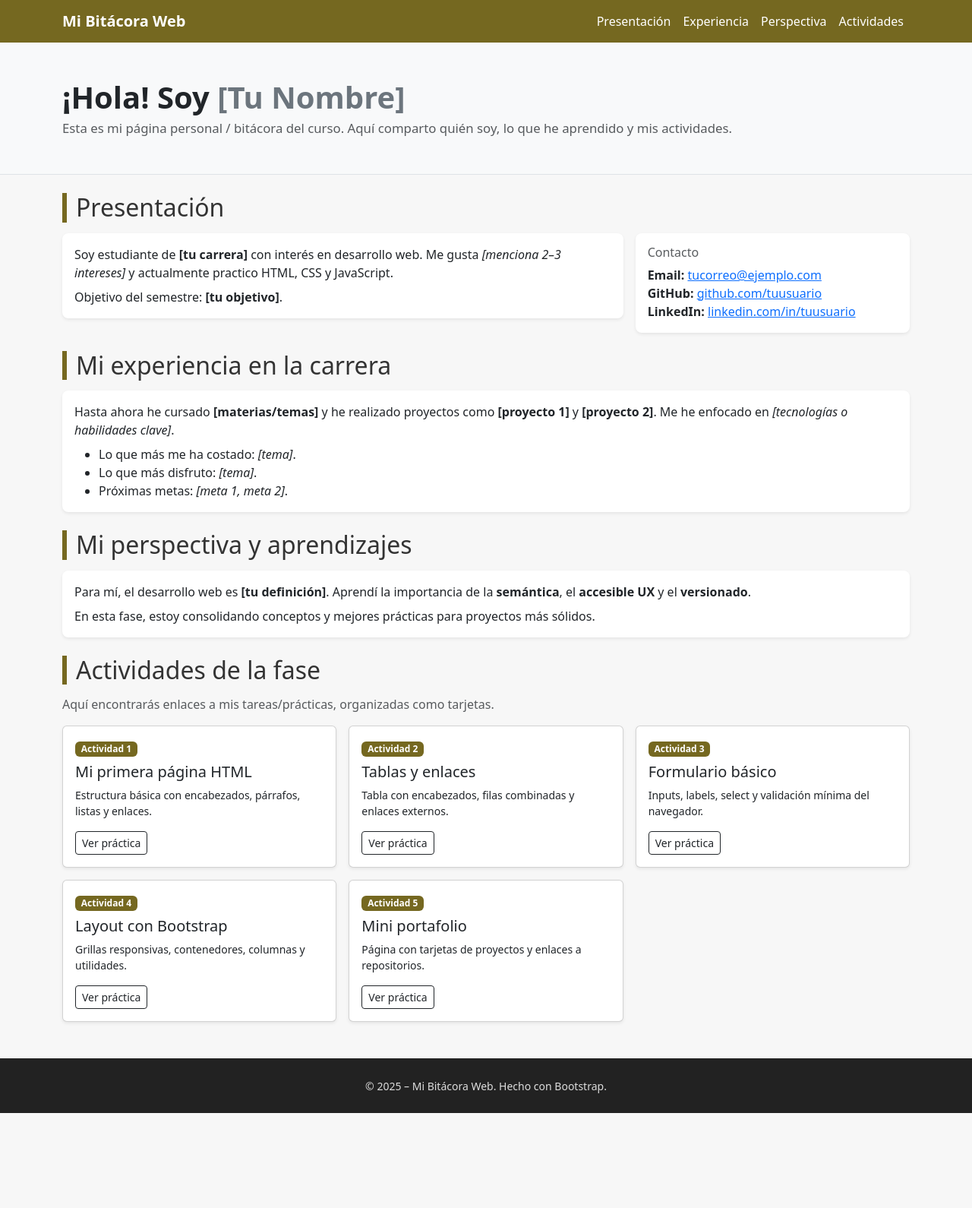
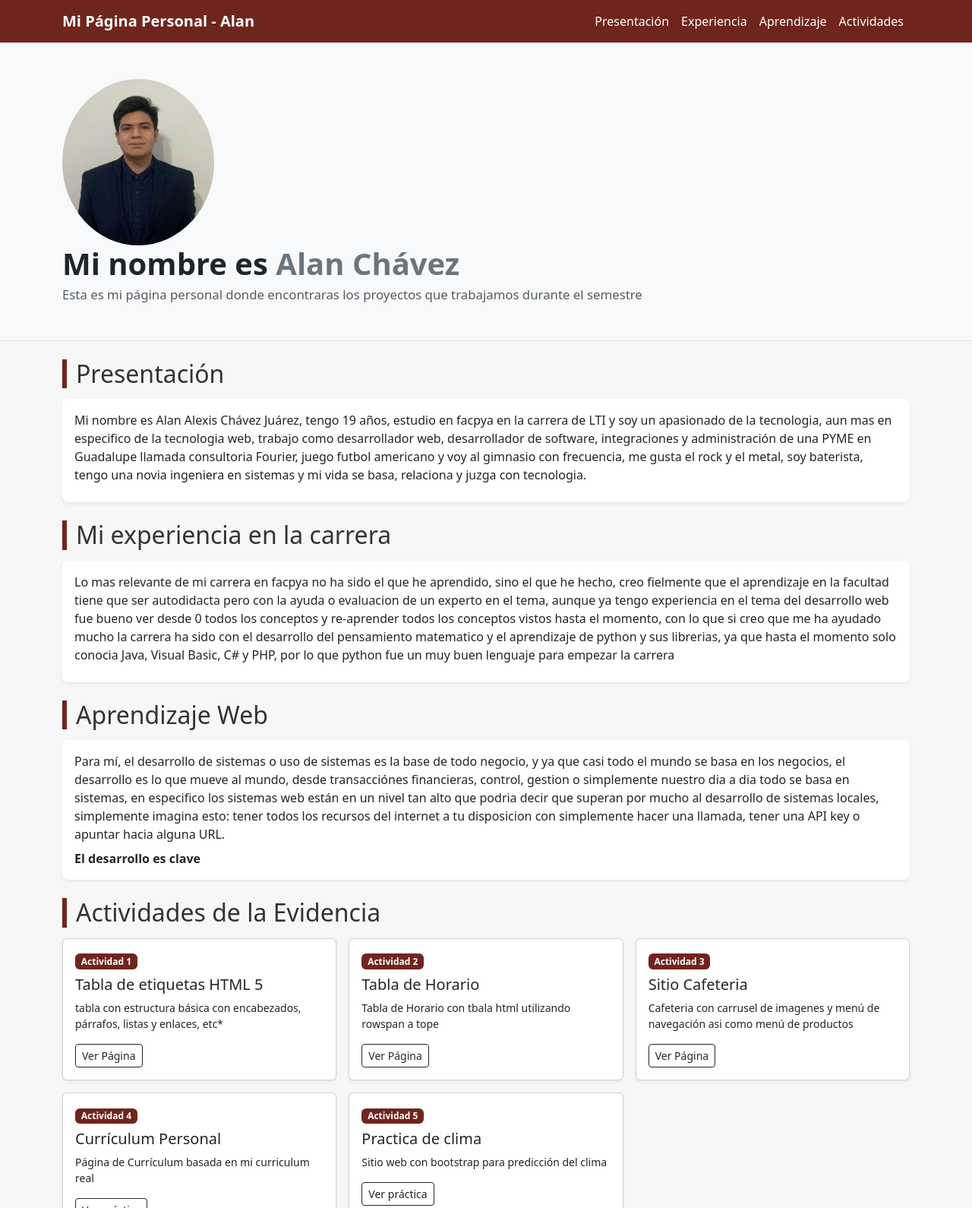
Before and after one commit to FrancoLoera/Evidencia-1---Blog, a plain HTML site: page Proyectos_Alan/index.html in a window 1280 px wide. Shown: the top 1590 px of the page at 76% size. Before the commit the page ends 1465 px from the top, so only its background shows below. Drawn offline with nearby package versions, Linux system fonts and the light colour scheme.

Commit message:
Finalización Página de inicio

```diff
--- a/Proyectos_Alan/assets/css/style.css
+++ b/Proyectos_Alan/assets/css/style.css
@@ -1,5 +1,5 @@
 :root {
-  --brand: #756820;
+  --brand: rgb(112, 37, 28);
 }
 
 body {
--- a/Proyectos_Alan/index.html
+++ b/Proyectos_Alan/index.html
@@ -3,173 +3,141 @@
 <head>
   <meta charset="utf-8" />
   <meta name="viewport" content="width=device-width, initial-scale=1" />
-  <title>Página Personal – Mi Bitácora</title>
-
-  <!-- Bootstrap CSS (CDN) -->
-  <link
-    href="https://cdn.jsdelivr.net/npm/bootstrap@5.3.3/dist/css/bootstrap.min.css"
-    rel="stylesheet"
-    integrity="sha384-QWTKZyjpPEjISv5WaRU9OFeRpok6YctnYmDr5pNlyT2bRjXh0JMhjY6hW+ALEwIH"
-    crossorigin="anonymous"
-  />
-
-  <!-- Archivo CSS propio -->
+  <title>Página Personal Alan Chávez</title>
+  <link href="https://cdn.jsdelivr.net/npm/bootstrap@5.3.3/dist/css/bootstrap.min.css" rel="stylesheet" integrity="sha384-QWTKZyjpPEjISv5WaRU9OFeRpok6YctnYmDr5pNlyT2bRjXh0JMhjY6hW+ALEwIH" crossorigin="anonymous"/>
   <link rel="stylesheet" href="assets/css/style.css" />
+  <script src="https://cdn.jsdelivr.net/npm/bootstrap@5.3.3/dist/js/bootstrap.bundle.min.js" integrity="sha384-YvpcrYf0tY3lHB60NNkmXc5s9fDVZLESaAA55NDzOxhy9GkcIdslK1eN7N6jIeHz" crossorigin="anonymous"></script>
 </head>
 <body>
 
-  <!-- NAVBAR -->
   <nav class="navbar navbar-expand-lg">
     <div class="container">
-      <a class="navbar-brand fw-semibold" href="#">Mi Bitácora Web</a>
-      <button class="navbar-toggler bg-light" type="button" data-bs-toggle="collapse" data-bs-target="#nav"
-              aria-controls="nav" aria-expanded="false" aria-label="Menú">
-        <span class="navbar-toggler-icon"></span>
-      </button>
-      <div id="nav" class="collapse navbar-collapse">
+      <a class="navbar-brand fw-semibold" href="#">Mi Página Personal - Alan</a>
+      <div id="nav" class=" navbar-collapse">
         <ul class="navbar-nav ms-auto">
           <li class="nav-item"><a href="#presentacion" class="nav-link">Presentación</a></li>
           <li class="nav-item"><a href="#experiencia" class="nav-link">Experiencia</a></li>
-          <li class="nav-item"><a href="#perspectiva" class="nav-link">Perspectiva</a></li>
+          <li class="nav-item"><a href="#perspectiva" class="nav-link">Aprendizaje</a></li>
           <li class="nav-item"><a href="#actividades" class="nav-link">Actividades</a></li>
         </ul>
       </div>
     </div>
   </nav>
 
-  <!-- CABECERA -->
   <header class="py-5 bg-light border-bottom">
     <div class="container">
-      <h1 class="fw-bold mb-1">¡Hola! Soy <span class="text-secondary">[Tu Nombre]</span></h1>
-      <p class="lead lead-small text-muted mb-0">
-        Esta es mi página personal / bitácora del curso. Aquí comparto quién soy, lo que he aprendido y mis actividades.
-      </p>
+        <img src="assets/img/foto_alan.jpg" alt="foto alan" class="img-fluid rounded-circle" width="200">
+            <h1 class="fw-bold mb-1">Mi nombre es <span class="text-secondary">Alan Chávez</span></h1>
+            <p class="lead lead-small text-muted mb-0">
+                Esta es mi página personal donde encontraras los proyectos que trabajamos durante el semestre
+            </p>
     </div>
   </header>
 
   <main class="container my-4">
-
-    <!-- PRESENTACIÓN -->
     <section id="presentacion" class="mb-4">
       <h2 class="section-title">Presentación</h2>
       <div class="row g-3">
-        <div class="col-12 col-lg-8">
+        <div class="col-12 col-lg-12">
           <div class="p-3 bg-white rounded-3 shadow-sm">
             <p class="mb-2">
-              Soy estudiante de <strong>[tu carrera]</strong> con interés en desarrollo web. Me gusta
-              <em>[menciona 2–3 intereses]</em> y actualmente practico HTML, CSS y JavaScript.
+              Mi nombre es Alan Alexis Chávez Juárez, tengo 19 años, estudio en facpya en la carrera de LTI y soy un apasionado de la tecnologia,
+              aun mas en especifico de la tecnologia web, trabajo como desarrollador web, desarrollador de software,
+              integraciones y administración de una PYME en Guadalupe llamada consultoria Fourier, juego futbol americano
+              y voy al gimnasio con frecuencia, me gusta el rock y el metal, soy baterista, tengo una novia ingeniera en sistemas y mi vida se basa, relaciona y juzga
+              con tecnologia.
             </p>
-            <p class="mb-0">
-              Objetivo del semestre: <strong>[tu objetivo]</strong>.
-            </p>
-          </div>
-        </div>
-        <div class="col-12 col-lg-4">
-          <div class="p-3 bg-white rounded-3 shadow-sm h-100">
-            <h6 class="text-muted">Contacto</h6>
-            <ul class="list-unstyled mb-0">
-              <li><strong>Email:</strong> <a href="mailto:tucorreo@ejemplo.com">tucorreo@ejemplo.com</a></li>
-              <li><strong>GitHub:</strong> <a href="https://github.com/tuusuario" target="_blank">github.com/tuusuario</a></li>
-              <li><strong>LinkedIn:</strong> <a href="https://linkedin.com/in/tuusuario" target="_blank">linkedin.com/in/tuusuario</a></li>
-            </ul>
           </div>
         </div>
       </div>
     </section>
 
-    <!-- EXPERIENCIA EN LA CARRERA -->
     <section id="experiencia" class="mb-4">
       <h2 class="section-title">Mi experiencia en la carrera</h2>
       <div class="p-3 bg-white rounded-3 shadow-sm">
         <p class="mb-2">
-          Hasta ahora he cursado <strong>[materias/temas]</strong> y he realizado proyectos como
-          <strong>[proyecto 1]</strong> y <strong>[proyecto 2]</strong>. Me he enfocado en
-          <em>[tecnologías o habilidades clave]</em>.
-        </p>
-        <ul class="mb-0">
-          <li>Lo que más me ha costado: <em>[tema]</em>.</li>
-          <li>Lo que más disfruto: <em>[tema]</em>.</li>
-          <li>Próximas metas: <em>[meta 1, meta 2]</em>.</li>
-        </ul>
-      </div>
-    </section>
-
-    <!-- PERSPECTIVA / APRENDIZAJES -->
-    <section id="perspectiva" class="mb-4">
-      <h2 class="section-title">Mi perspectiva y aprendizajes</h2>
-      <div class="p-3 bg-white rounded-3 shadow-sm">
-        <p class="mb-2">
-          Para mí, el desarrollo web es <strong>[tu definición]</strong>. Aprendí la importancia de la
-          <strong>semántica</strong>, el <strong>accesible UX</strong> y el <strong>versionado</strong>.
-        </p>
-        <p class="mb-0">
-          En esta fase, estoy consolidando conceptos y mejores prácticas para proyectos más sólidos.
+          Lo mas relevante de mi carrera en facpya no ha sido el que he aprendido, sino el que he hecho, creo fielmente que el aprendizaje
+          en la facultad tiene que ser autodidacta pero con la ayuda o evaluacion de un experto en el tema, aunque ya tengo experiencia en el tema
+          del desarrollo web fue bueno ver desde 0 todos los conceptos y re-aprender todos los conceptos vistos hasta el momento,
+          con lo que si creo que me ha ayudado mucho la carrera ha sido con el desarrollo del pensamiento matematico y el aprendizaje de
+          python y sus librerias, ya que hasta el momento solo conocia Java, Visual Basic, C# y PHP, por lo que python fue un muy buen
+          lenguaje para empezar la carrera
         </p>
       </div>
     </section>
 
-    <!-- ACTIVIDADES (5 TARJETAS) -->
+    <section id="perspectiva" class="mb-4">
+      <h2 class="section-title">Aprendizaje Web</h2>
+      <div class="p-3 bg-white rounded-3 shadow-sm">
+        <p class="mb-2">
+          Para mí, el desarrollo de sistemas o uso de sistemas es la base de todo negocio, y ya que casi todo el mundo
+          se basa en los negocios, el desarrollo es lo que mueve al mundo, desde transacciónes financieras, control, gestion
+          o simplemente nuestro dia a dia todo se basa en sistemas, en especifico los sistemas web están en un nivel tan alto
+          que podria decir que superan por mucho al desarrollo de sistemas locales, simplemente imagina esto: tener todos los
+          recursos del internet a tu disposicion con simplemente hacer una llamada, tener una API key o apuntar hacia alguna URL.
+        </p>
+        <p class="mb-0">
+          <span><b>El desarrollo es clave</b></span>
+        </p>
+      </div>
+    </section>
+
     <section id="actividades" class="mb-5">
-      <h2 class="section-title">Actividades de la fase</h2>
-      <p class="text-muted">Aquí encontrarás enlaces a mis tareas/prácticas, organizadas como tarjetas.</p>
+      <h2 class="section-title">Actividades de la Evidencia</h2>
 
       <div class="row g-3">
-        <!-- Card 1 -->
+
         <div class="col-12 col-md-6 col-lg-4">
           <div class="card shadow-sm h-100">
             <div class="card-body">
               <span class="badge mb-2">Actividad 1</span>
-              <h5 class="card-title">Mi primera página HTML</h5>
-              <p class="card-text small">Estructura básica con encabezados, párrafos, listas y enlaces.</p>
-              <a href="actividad1/index.html" class="btn btn-outline-dark btn-sm" target="_blank">Ver práctica</a>
+              <h5 class="card-title">Tabla de etiquetas HTML 5</h5>
+              <p class="card-text small">tabla con estructura básica con encabezados, párrafos, listas y enlaces, etc*</p>
+              <a href="tabla_contenido.html" class="btn btn-outline-dark btn-sm" target="_blank">Ver Página</a>
             </div>
           </div>
         </div>
 
-        <!-- Card 2 -->
         <div class="col-12 col-md-6 col-lg-4">
           <div class="card shadow-sm h-100">
             <div class="card-body">
               <span class="badge mb-2">Actividad 2</span>
-              <h5 class="card-title">Tablas y enlaces</h5>
-              <p class="card-text small">Tabla con encabezados, filas combinadas y enlaces externos.</p>
-              <a href="actividad2/index.html" class="btn btn-outline-dark btn-sm" target="_blank">Ver práctica</a>
+              <h5 class="card-title">Tabla de Horario</h5>
+              <p class="card-text small">Tabla de Horario con tbala html utilizando rowspan a tope </p>
+              <a href="Tabla_Horario.html" class="btn btn-outline-dark btn-sm" target="_blank">Ver Página</a>
             </div>
           </div>
         </div>
 
-        <!-- Card 3 -->
         <div class="col-12 col-md-6 col-lg-4">
           <div class="card shadow-sm h-100">
             <div class="card-body">
               <span class="badge mb-2">Actividad 3</span>
-              <h5 class="card-title">Formulario básico</h5>
-              <p class="card-text small">Inputs, labels, select y validación mínima del navegador.</p>
-              <a href="actividad3/index.html" class="btn btn-outline-dark btn-sm" target="_blank">Ver práctica</a>
+              <h5 class="card-title">Sitio Cafeteria</h5>
+              <p class="card-text small">Cafeteria con carrusel de imagenes y menú de navegación asi como menú de productos</p>
+              <a href="cafeteria/index.html" class="btn btn-outline-dark btn-sm" target="_blank">Ver Página</a>
             </div>
           </div>
         </div>
 
-        <!-- Card 4 -->
         <div class="col-12 col-md-6 col-lg-4">
           <div class="card shadow-sm h-100">
             <div class="card-body">
               <span class="badge mb-2">Actividad 4</span>
-              <h5 class="card-title">Layout con Bootstrap</h5>
-              <p class="card-text small">Grillas responsivas, contenedores, columnas y utilidades.</p>
-              <a href="actividad4/index.html" class="btn btn-outline-dark btn-sm" target="_blank">Ver práctica</a>
+              <h5 class="card-title">Currículum Personal</h5>
+              <p class="card-text small">Página de Currículum basada en mi curriculum real</p>
+              <a href="Curriculum/index.html" class="btn btn-outline-dark btn-sm" target="_blank">Ver práctica</a>
             </div>
           </div>
         </div>
 
-        <!-- Card 5 -->
         <div class="col-12 col-md-6 col-lg-4">
           <div class="card shadow-sm h-100">
             <div class="card-body">
               <span class="badge mb-2">Actividad 5</span>
-              <h5 class="card-title">Mini portafolio</h5>
-              <p class="card-text small">Página con tarjetas de proyectos y enlaces a repositorios.</p>
-              <a href="actividad5/index.html" class="btn btn-outline-dark btn-sm" target="_blank">Ver práctica</a>
+              <h5 class="card-title">Practica de clima</h5>
+              <p class="card-text small">Sitio web con bootstrap para predicción del clima</p>
+              <a href="clima.html" class="btn btn-outline-dark btn-sm" target="_blank">Ver práctica</a>
             </div>
           </div>
         </div>
@@ -177,19 +145,5 @@
     </section>
 
   </main>
-
-  <!-- FOOTER -->
-  <footer class="py-4 mt-5">
-    <div class="container text-center">
-      <small>© 2025 – Mi Bitácora Web. Hecho con Bootstrap.</small>
-    </div>
-  </footer>
-
-  <!-- Bootstrap JS (CDN) -->
-  <script
-    src="https://cdn.jsdelivr.net/npm/bootstrap@5.3.3/dist/js/bootstrap.bundle.min.js"
-    integrity="sha384-YvpcrYf0tY3lHB60NNkmXc5s9fDVZLESaAA55NDzOxhy9GkcIdslK1eN7N6jIeHz"
-    crossorigin="anonymous"
-  ></script>
 </body>
 </html>
```
Also changed, not shown: Proyectos_Alan/assets/img/foto_alan.jpg (added).
